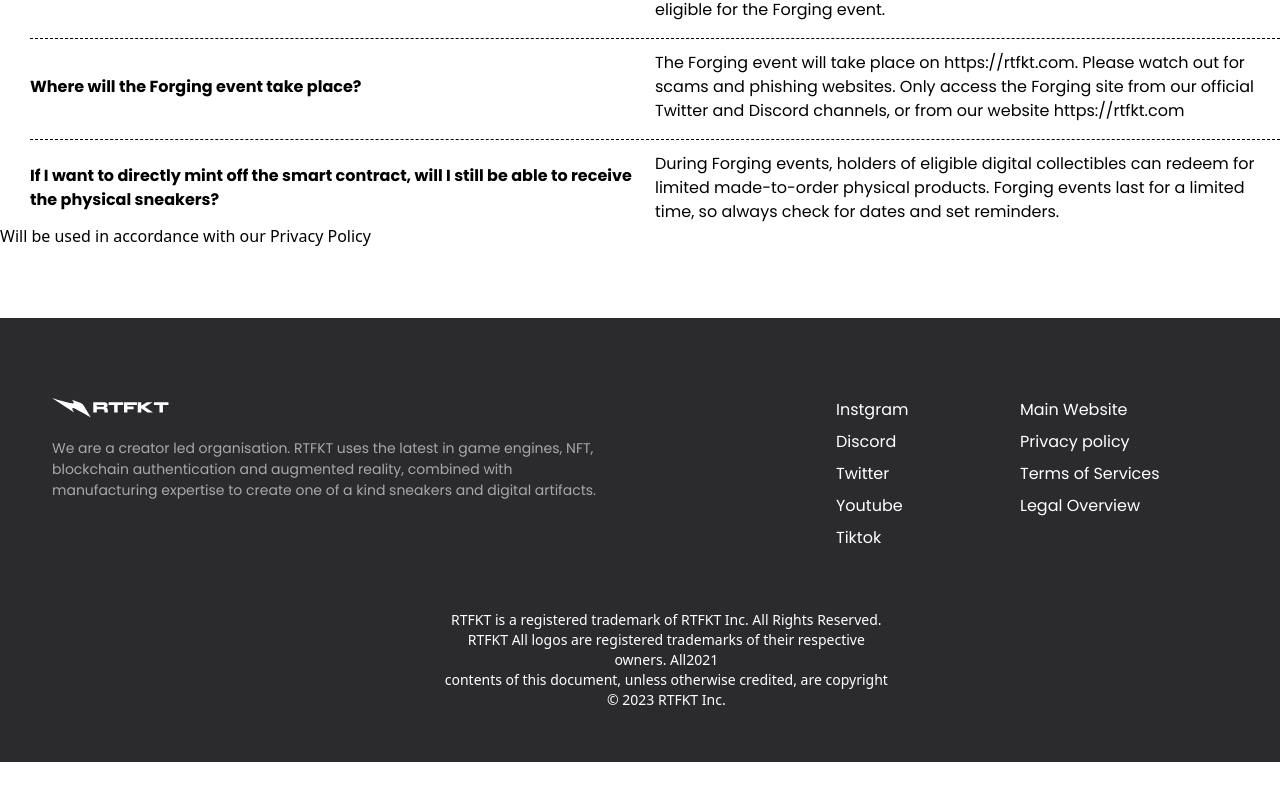
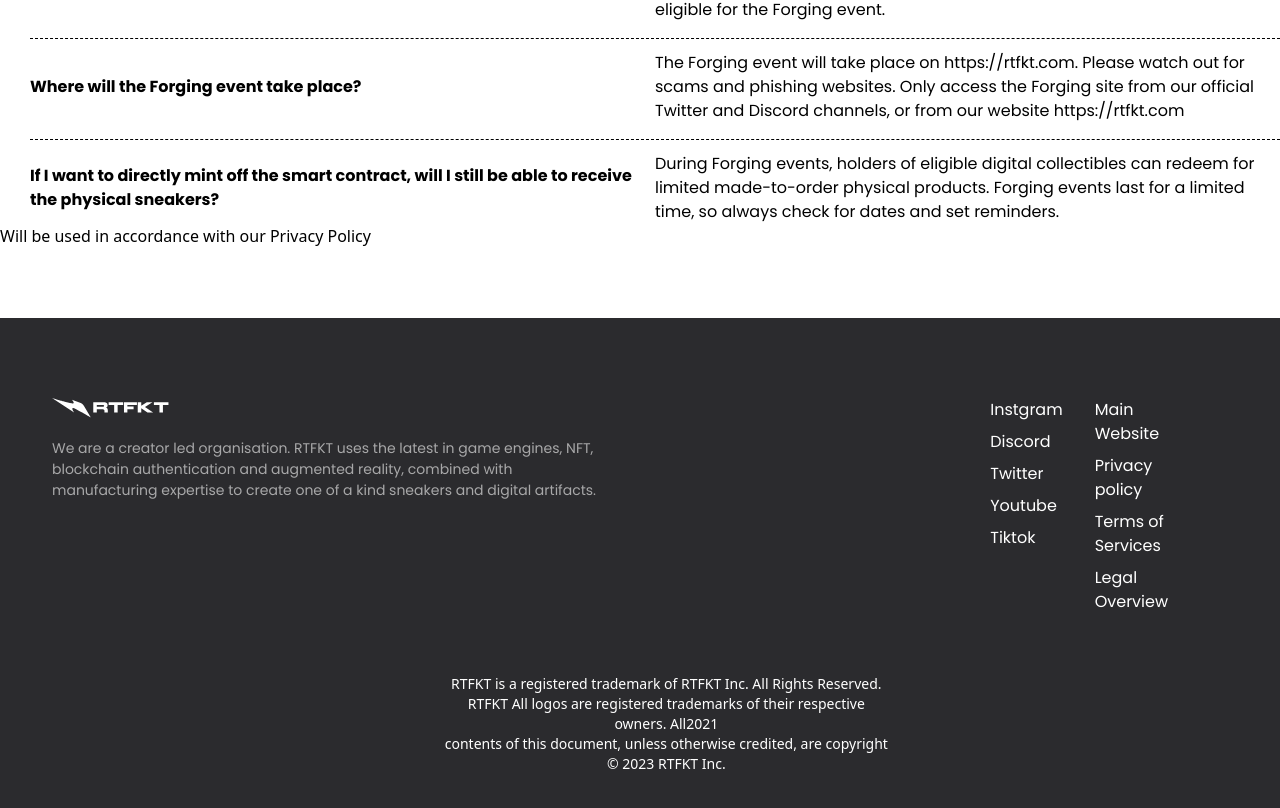
Before and after one commit to KalechMed/RTFKT, a React (Vite) app: page /About in a window 1280 px wide. Shown: the part 4581-5389 px from the top of the page. Before the commit the page ends 5343 px from the top, so only its background shows below. Built offline with nearby package versions, Linux system fonts and the light colour scheme.

Commit message:
last version

```diff
--- a/src/components/Footer.jsx
+++ b/src/components/Footer.jsx
@@ -22,25 +22,25 @@
         </h5>
 
       </div>
-      <div class="w-full lg:w-6/12 px-4">
-        <div class="flex flex-wrap items-top mb-6">
-          <div class="w-full lg:w-4/12 px-4 ml-auto">
+      <div class="w-full ml-[184px] lg:w-[400px] px-4 ">
+        <div class="flex flex-wrap items-top mb-6 ml-[40px]">
+          <div class="w-full lg:w-auto px-4 ml-auto">
 
             <ul class="list-unstyled text-[16px]">
               <li>
-                <a class="text-white  font-poppins block pb-2 " href="https://www.creative-tim.com/presentation?ref=njs-profile">Instgram</a>
+                <a class="text-white  font-poppins block pb-2 " href="https://www.instagram.com/rtfkt/">Instgram</a>
               </li>
               <li>
-                <a class="text-white  font-poppins block pb-2" href="https://blog.creative-tim.com?ref=njs-profile">Discord</a>
+                <a class="text-white  font-poppins block pb-2" href="https://discord.com/invite/rtfkt">Discord</a>
               </li>
               <li>
-                <a class="text-white  font-poppins block pb-2 " href="https://www.github.com/creativetimofficial?ref=njs-profile">Twitter</a>
+                <a class="text-white  font-poppins block pb-2 " href="https://twitter.com/RTFKT">Twitter</a>
               </li>
               <li>
-                <a class="text-white 0  font-poppins block pb-2 " href="https://www.creative-tim.com/bootstrap-themes/free?ref=njs-profile">Youtube</a>
+                <a class="text-white 0  font-poppins block pb-2 " href="https://www.youtube.com/channel/UCVc5Bwg8Fs8ZrzBLeB09ZdA">Youtube</a>
               </li>
               <li>
-                <a class="text-white 0  font-poppins block pb-2 " href="https://www.creative-tim.com/bootstrap-themes/free?ref=njs-profile">Tiktok</a>
+                <a class="text-white 0  font-poppins block pb-2 " href="https://www.tiktok.com/@rtfkt">Tiktok</a>
               </li>
             </ul>
           </div>
@@ -48,16 +48,16 @@
 
             <ul class="list-unstyled text-[16px] font-poppins">
               <li>
-                <a class="text-white   block pb-2 " href="https://github.com/creativetimofficial/notus-js/blob/main/LICENSE.md?ref=njs-profile">Main Website</a>
+                <a class="text-white   block pb-2 " href="">Main Website</a>
               </li>
               <li>
-                <a class="text-white   block pb-2 " href="https://creative-tim.com/terms?ref=njs-profile">Privacy policy</a>
+                <a class="text-white   block pb-2 " href="https://rtfkt.com/privacy">Privacy policy</a>
               </li>
               <li>
-                <a class="text-white   block pb-2 " href="https://creative-tim.com/privacy?ref=njs-profile">Terms of Services</a>
+                <a class="text-white   block pb-2 " href="https://rtfkt.com/tos">Terms of Services</a>
               </li>
               <li>
-                <a class="text-white  block pb-2 " href="https://creative-tim.com/contact-us?ref=njs-profile">Legal Overview</a>
+                <a class="text-white  block pb-2 " href="https://rtfkt.com/legal-overview">Legal Overview</a>
               </li>
             </ul>
           </div>
```
